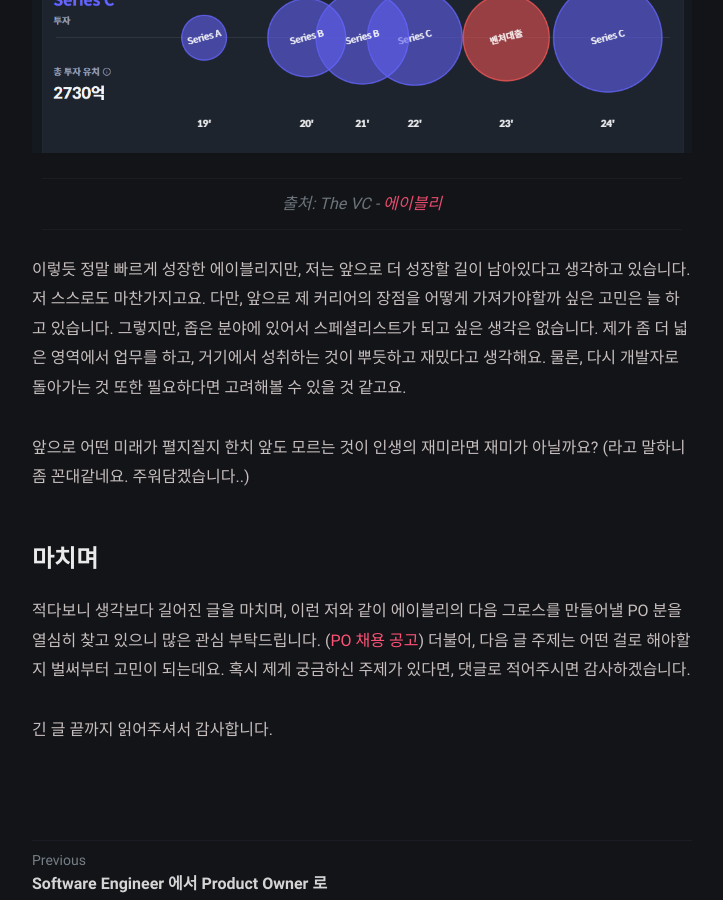
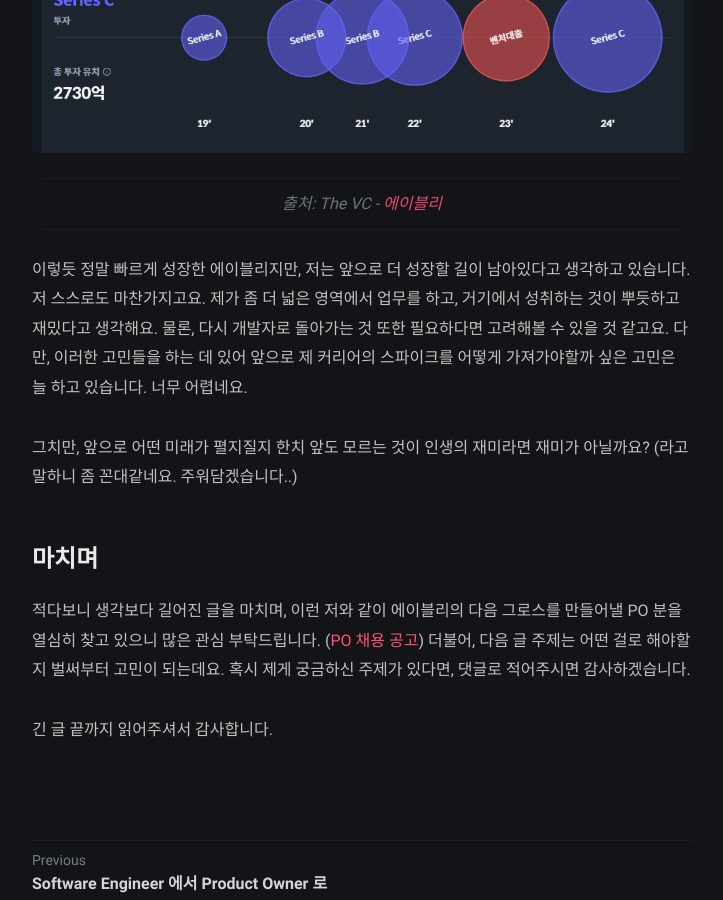
Before and after one commit to myungseokang/product, a Jekyll site: the page built from _posts/retro-at-ably-and-product-owner/2024-11-17-retro-at-ably-and-product-owner.md, in a window 1280 px wide and 900 px high, scrolled down 2461 px. Shown: the whole window, without its empty margins (278-1001 px from the left). Built offline with Jekyll 4.4.1, drawn with Linux system fonts in a browser that asks for light colours; comment, search, counter and statistics services are not loaded.

Commit message:
Modify a post about closing

```diff
--- a/_posts/retro-at-ably-and-product-owner/2024-11-17-retro-at-ably-and-product-owner.md
+++ b/_posts/retro-at-ably-and-product-owner/2024-11-17-retro-at-ably-and-product-owner.md
@@ -47,9 +47,9 @@ comments: true
 ![에이블리 투자 라운드](/assets/img/ably_value_241117.png "에이블리 투자 라운드")
 > 출처: The VC - [에이블리](https://thevc.kr/abley)
 
-이렇듯 정말 빠르게 성장한 에이블리지만, 저는 앞으로 더 성장할 길이 남아있다고 생각하고 있습니다. 저 스스로도 마찬가지고요. 다만, 앞으로 제 커리어의 장점을 어떻게 가져가야할까 싶은 고민은 늘 하고 있습니다. 그렇지만, 좁은 분야에 있어서 스페셜리스트가 되고 싶은 생각은 없습니다. 제가 좀 더 넓은 영역에서 업무를 하고, 거기에서 성취하는 것이 뿌듯하고 재밌다고 생각해요. 물론, 다시 개발자로 돌아가는 것 또한 필요하다면 고려해볼 수 있을 것 같고요.
+이렇듯 정말 빠르게 성장한 에이블리지만, 저는 앞으로 더 성장할 길이 남아있다고 생각하고 있습니다. 저 스스로도 마찬가지고요. 제가 좀 더 넓은 영역에서 업무를 하고, 거기에서 성취하는 것이 뿌듯하고 재밌다고 생각해요. 물론, 다시 개발자로 돌아가는 것 또한 필요하다면 고려해볼 수 있을 것 같고요. 다만, 이러한 고민들을 하는 데 있어 앞으로 제 커리어의 스파이크를 어떻게 가져가야할까 싶은 고민은 늘 하고 있습니다. 너무 어렵네요.
 
-앞으로 어떤 미래가 펼지질지 한치 앞도 모르는 것이 인생의 재미라면 재미가 아닐까요? (라고 말하니 좀 꼰대같네요. 주워담겠습니다..)
+그치만, 앞으로 어떤 미래가 펼지질지 한치 앞도 모르는 것이 인생의 재미라면 재미가 아닐까요? (라고 말하니 좀 꼰대같네요. 주워담겠습니다..)
 
 # 마치며
 
```
